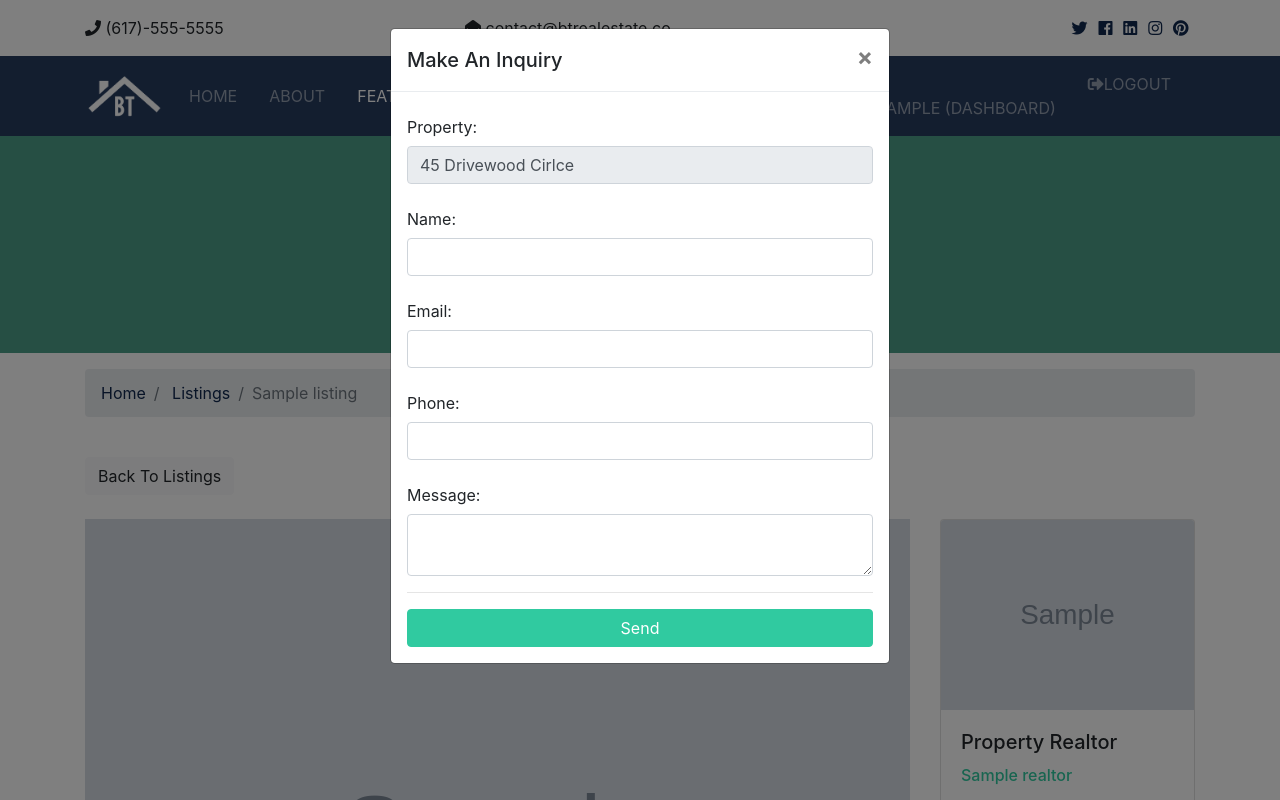
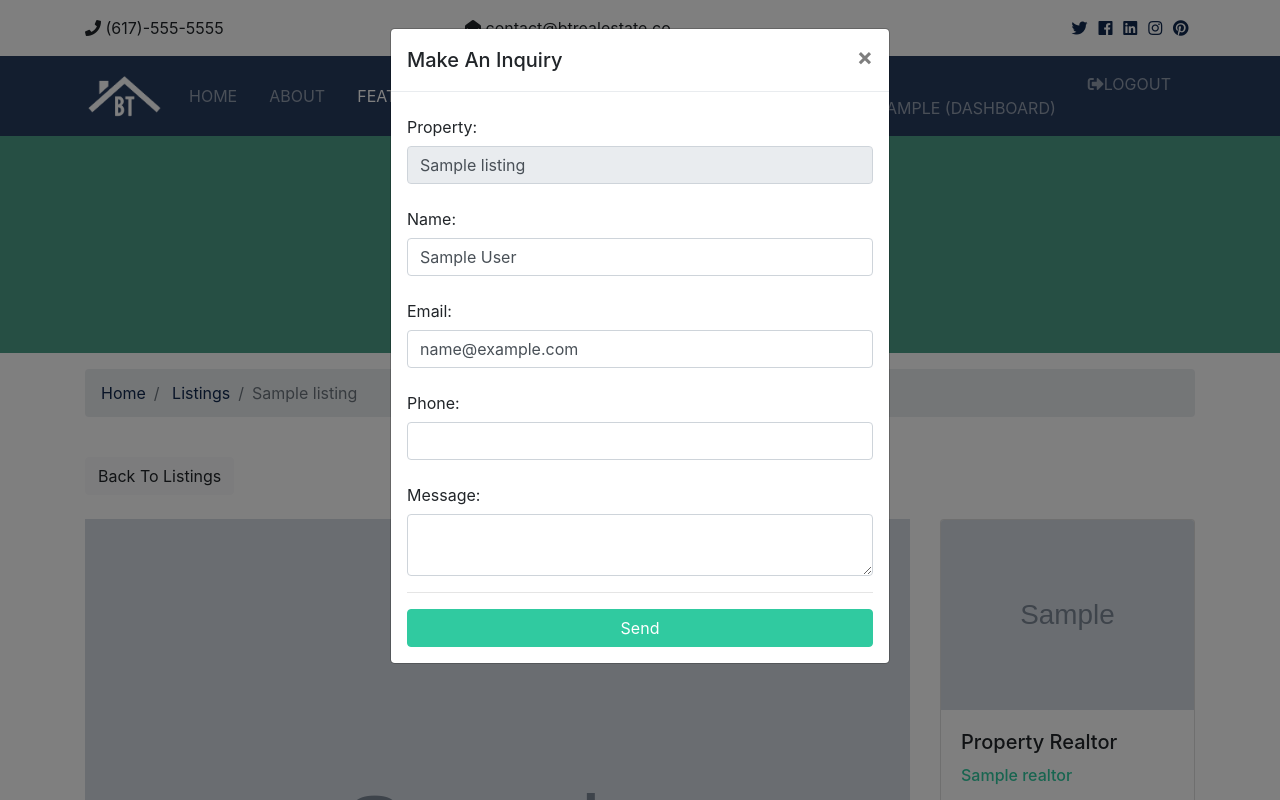
Before and after one commit to buglessdev/btre_project, a Django app: page /listings/1 in a window 1280 px wide, after a click on "Make An Inquiry". Run offline with Django 3.2, Linux system fonts and the light colour scheme; a user stored in the database is signed in; tables that the repository leaves empty hold one stand-in row (values such as "Sample post"); grey boxes marked "Sample" are stand-in pictures; some libraries are stand-ins or nearby versions.

Commit message:
lec 57 contact form prep

```diff
--- a/btre/urls.py
+++ b/btre/urls.py
@@ -22,5 +22,6 @@ urlpatterns = [
     path('', include('pages.urls')),
     path('listings/', include('listings.urls')),
     path('accounts/', include('accounts.urls')),
+    path('contacts/', include('contacts.urls')),
     path('admin/', admin.site.urls),
 ] + static(settings.MEDIA_URL, document_root=settings.MEDIA_ROOT)
--- /dev/null
+++ b/contacts/urls.py
@@ -0,0 +1,6 @@
+from django.urls import path
+from . import views
+
+urlpatterns = [
+    path('contact', views.contact, name='contact')
+]
--- a/contacts/views.py
+++ b/contacts/views.py
@@ -1,3 +1,7 @@
 from django.shortcuts import render
 
 # Create your views here.
+
+
+def contact(request):
+    return
--- a/templates/listings/listing.html
+++ b/templates/listings/listing.html
@@ -182,24 +182,61 @@
         </button>
       </div>
       <div class="modal-body">
-        <form>
+        <form action="{% url 'contact' %}" method="POST">
+          {% csrf_token %} {% if user.is_authenticated %}
+          <input type="hidden" name="user_id" value="{{user.id}}" />
+          {% else %}
+          <input type="hidden" name="user_id" value="0" />
+          {% endif %}
+          <input
+            type="hidden"
+            name="realtor_email"
+            value="{{listing.realtor.email}}"
+          />
+          <input type="hidden" name="realtor_email" value="{{listing.id}}" />
           <div class="form-group">
             <label for="property_name" class="col-form-label">Property:</label>
             <input
               type="text"
               name="listing"
               class="form-control"
-              value="45 Drivewood Cirlce"
+              value="{{listing.title}}"
               disabled
             />
           </div>
           <div class="form-group">
             <label for="name" class="col-form-label">Name:</label>
-            <input type="text" name="name" class="form-control" required />
+            <input
+              type="text"
+              name="name"
+              class="form-control"
+              {%
+              if
+              user.is_authenticated
+              %}
+              value="{{ user.first_name }} {{ user.last_name }}"
+              {%
+              endif
+              %}
+              required
+            />
           </div>
           <div class="form-group">
             <label for="email" class="col-form-label">Email:</label>
-            <input type="email" name="email" class="form-control" required />
+            <input
+              type="email"
+              name="email"
+              class="form-control"
+              {%
+              if
+              user.is_authenticated
+              %}
+              value="{{ user.email }}"
+              {%
+              endif
+              %}
+              required
+            />
           </div>
           <div class="form-group">
             <label for="phone" class="col-form-label">Phone:</label>
```
